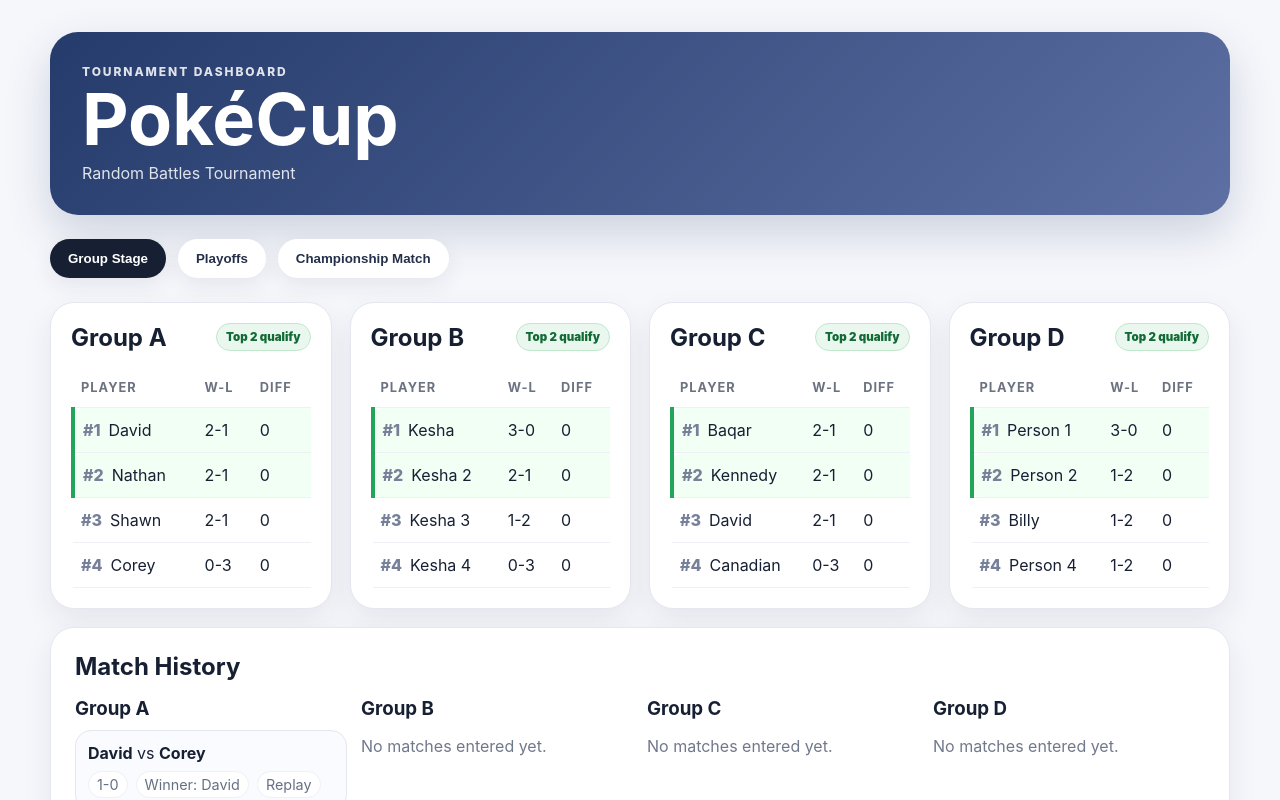
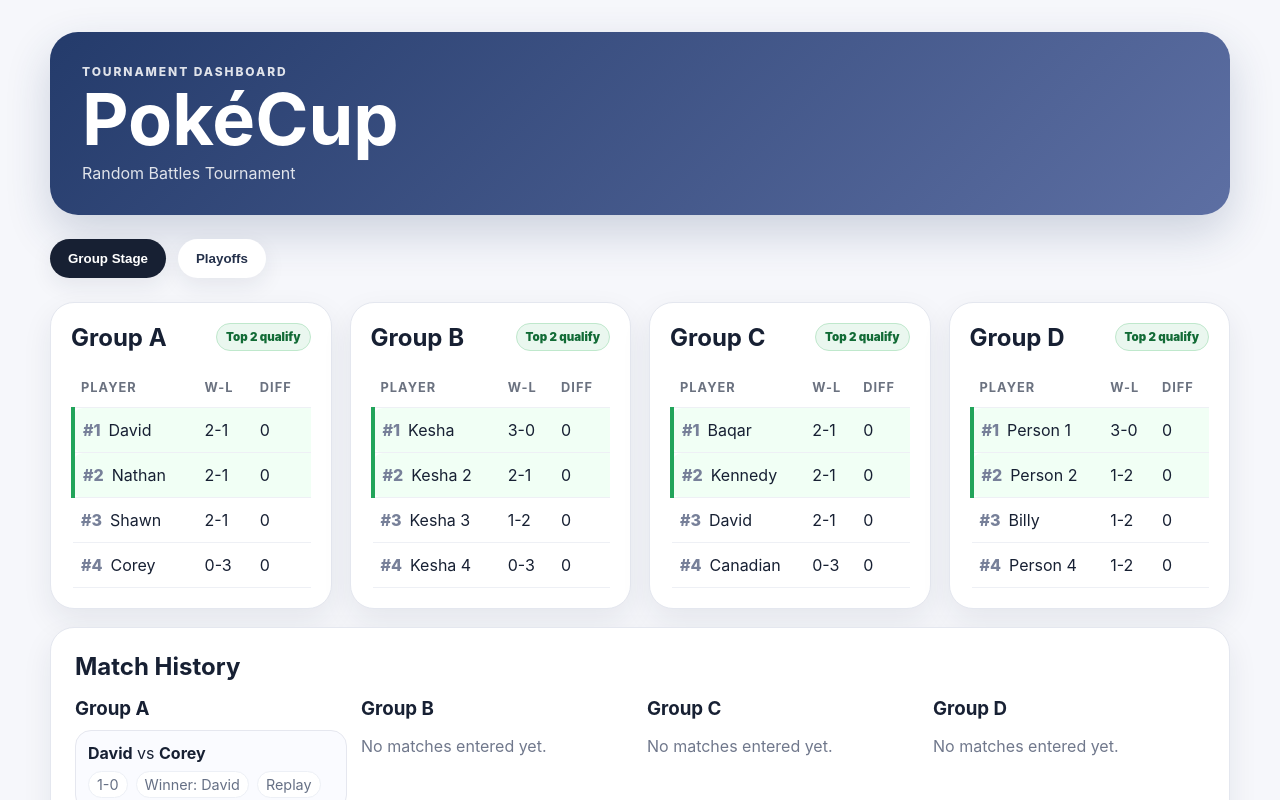
Before and after one commit to nathanrowell/pokecup, a React (Vite) app: page / in a window 1280 px wide. Shown: the top 800 px of the page. Built offline with nearby package versions, Linux system fonts and the light colour scheme.

Commit message:
Remove championship tab

```diff
--- a/src/main.jsx
+++ b/src/main.jsx
@@ -2,7 +2,7 @@
 import { createRoot } from 'react-dom/client';
 import './styles.css';
 
-const tabs = ['Group Stage', 'Playoffs', 'Championship Match'];
+const tabs = ['Group Stage', 'Playoffs'];
 
 function App() {
   const [activeTab, setActiveTab] = useState('Group Stage');
@@ -46,7 +46,6 @@
 
       {activeTab === 'Group Stage' && <GroupStage groups={data.groups} />}
       {activeTab === 'Playoffs' && <PlayoffBracket playoffs={data.playoffs} />}
-      {activeTab === 'Championship Match' && <Championship championship={data.championship} />}
     </main>
   );
 }
```
Also changed, not shown: 2 other files (tests, documents, lock files or other folders).
